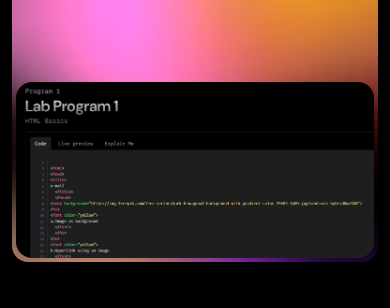
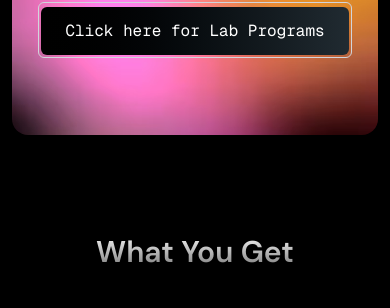
Before and after one commit to nknandakumar/LabProgramsApp, a React (Vite) app: page / in a window 390 px wide. Shown: the part 411-719 px from the top of the page. Built offline with nearby package versions, Linux system fonts and the light colour scheme; grey boxes are pictures that could not be loaded; a small style sheet from the web is missing.

Commit message:
minor changes in Design

```diff
--- a/src/pages/Home.jsx
+++ b/src/pages/Home.jsx
@@ -27,7 +27,7 @@ const Home = () => {
 
 			<div className="text-center mt-10 h-[100vh] overflow-hidden">
 				{/* Hero Section with Gradient Background */}
-				<div className="h-[75vh] md:h-[100vh] flex flex-col justify-start items-center p-5 md:p-20 bg-[url('/sm-HeroImg.avif')]  md:bg-[url('/HeroImg.avif')] rounded-2xl mx-3 md:mx-10 bg-cover">
+				<div className="h-[60vh] md:h-[100vh] flex flex-col justify-center md:justify-start items-center p-5 md:p-20 bg-[url('/sm-HeroImg.avif')]  md:bg-[url('/HeroImg.avif')] rounded-2xl mx-3 md:mx-10 bg-cover">
 					<h1 className="font-sans leading-[50px] md:leading-[120px] mt-10 md:mt-0 text-6xl sm:text-7xl md:text-9xl text-center font-bold text-white mb-8">
 						Lab Set Programs
 					</h1>
@@ -47,7 +47,7 @@ const Home = () => {
 				</div>
 
 				{/* Code Editor Preview Section */}
-				<div className="w-full max-w-4xl mx-auto -mt-[180px] sm:-mt-[100px] md:-mt-[280px] px-4">
+				<div className="w-full max-w-4xl mx-auto hidden md:block sm:-mt-[100px] md:-mt-[280px] px-4">
 					<img
 						src="/CodeImg.avif"
 						alt="Hero section Image"
@@ -56,7 +56,7 @@ const Home = () => {
 				</div>
 			</div>
 
-			<div className="text-center -mt-30 sm:mt-16 md:mt-20 overflow-hidden px-4 sm:px-6 md:px-8 mx-auto max-w-7xl">
+			<div className="text-center -mt-60 sm:mt-16 md:mt-20 overflow-hidden px-4 sm:px-6 md:px-8 mx-auto max-w-7xl">
 				{/** Features Section */}
 				<div className="mb-10 sm:mb-16">
 					<h2 className="font-sans font-[800] text-[36px] sm:text-[42px] md:text-[52px] leading-[42px] sm:leading-[50px] md:leading-[58px] bg-gradient-to-b text-transparent from-white to-neutral-500 bg-clip-text">
```
Also changed, not shown: src/assets/react.svg (deleted).
